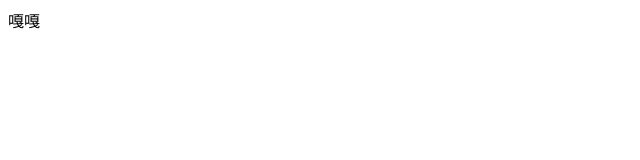
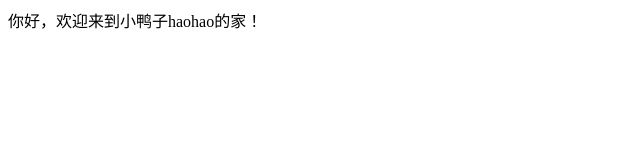
Before and after one commit to ligmh/ligmh.github.io, a plain HTML site: page index.html in a window 1280 px wide. Shown: the whole page, without its empty margins (0-640 px from the left). Drawn offline with Linux system fonts and the light colour scheme.

Commit message:
Site updated: 2018-08-01 11:14:43

```diff
--- a/index.html
+++ b/index.html
@@ -5,6 +5,6 @@
 	<title>没啥</title>
 </head>
 <body>
-	嘎嘎
+	你好，欢迎来到小鸭子haohao的家！
 </body>
 </html>
```
